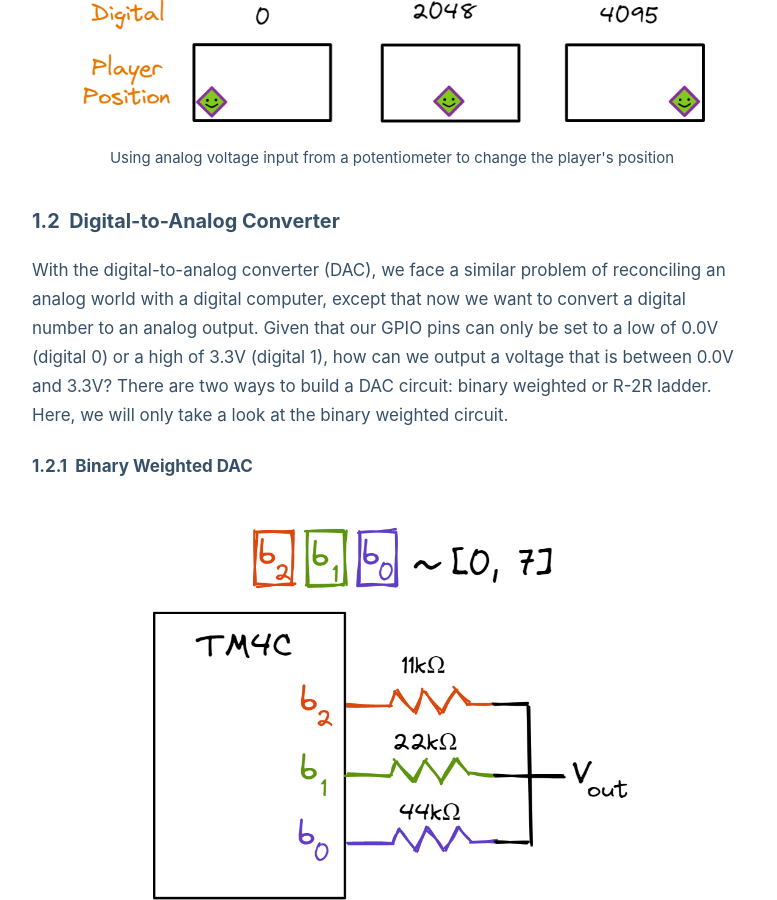
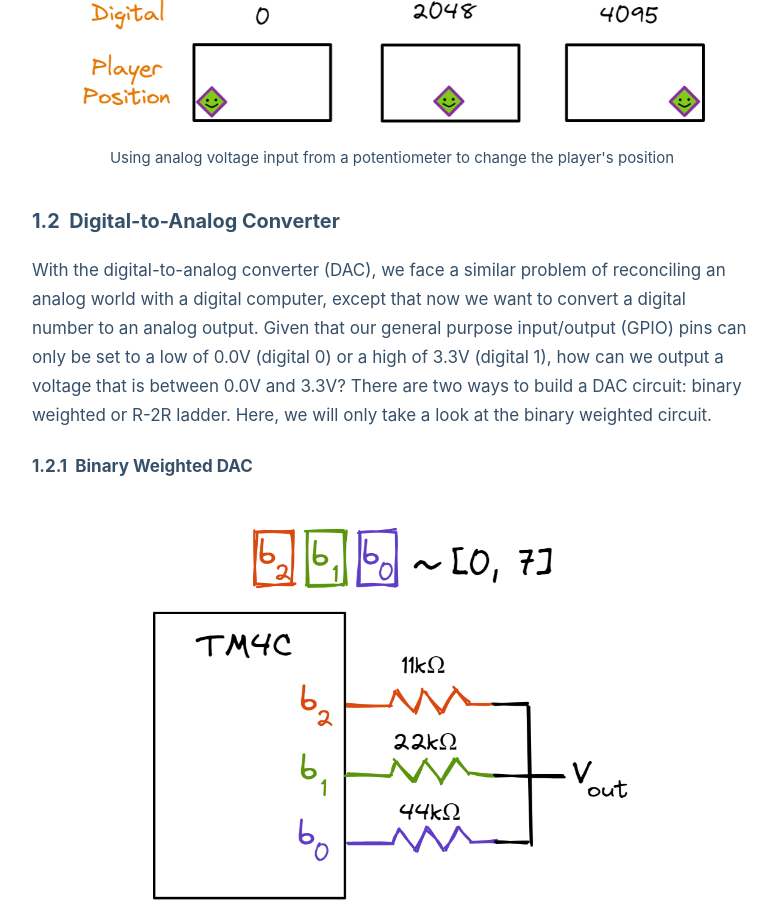
Before and after one commit to jwnicholas99/jwnicholas99.github.io, a Jekyll site: the page built from _posts/2022-11-22-embedded-game.markdown, in a window 1280 px wide and 900 px high, scrolled down 10074 px. Shown: the whole window, without its empty margins (248-1025 px from the left). Built offline with Jekyll 4.4.1, drawn with Linux system fonts in a browser that asks for light colours; nearby versions of some CDN libraries; some web fonts are replaced; formulas are drawn with MathJax 3.

Commit message:
[MAINT] Change first mention of GPIO to general purpose input/output

```diff
--- a/_posts/2022-11-22-embedded-game.markdown
+++ b/_posts/2022-11-22-embedded-game.markdown
@@ -163,7 +163,7 @@ How are we going to use the ADC in our video game console? We use it to read ana
 </figure>
 
 ### 1.2&nbsp;&nbsp;Digital-to-Analog Converter
-With the digital-to-analog converter (DAC), we face a similar problem of reconciling an analog world with a digital computer, except that now we want to convert a digital number to an analog output. Given that our GPIO pins can only be set to a low of 0.0V (digital 0) or a high of 3.3V (digital 1), how can we output a voltage that is between 0.0V and 3.3V? There are two ways to build a DAC circuit: binary weighted or R-2R ladder. Here, we will only take a look at the binary weighted circuit.
+With the digital-to-analog converter (DAC), we face a similar problem of reconciling an analog world with a digital computer, except that now we want to convert a digital number to an analog output. Given that our general purpose input/output (GPIO) pins can only be set to a low of 0.0V (digital 0) or a high of 3.3V (digital 1), how can we output a voltage that is between 0.0V and 3.3V? There are two ways to build a DAC circuit: binary weighted or R-2R ladder. Here, we will only take a look at the binary weighted circuit.
 
 #### 1.2.1&nbsp;&nbsp;Binary Weighted DAC
 <figure class="lazyload">
```
